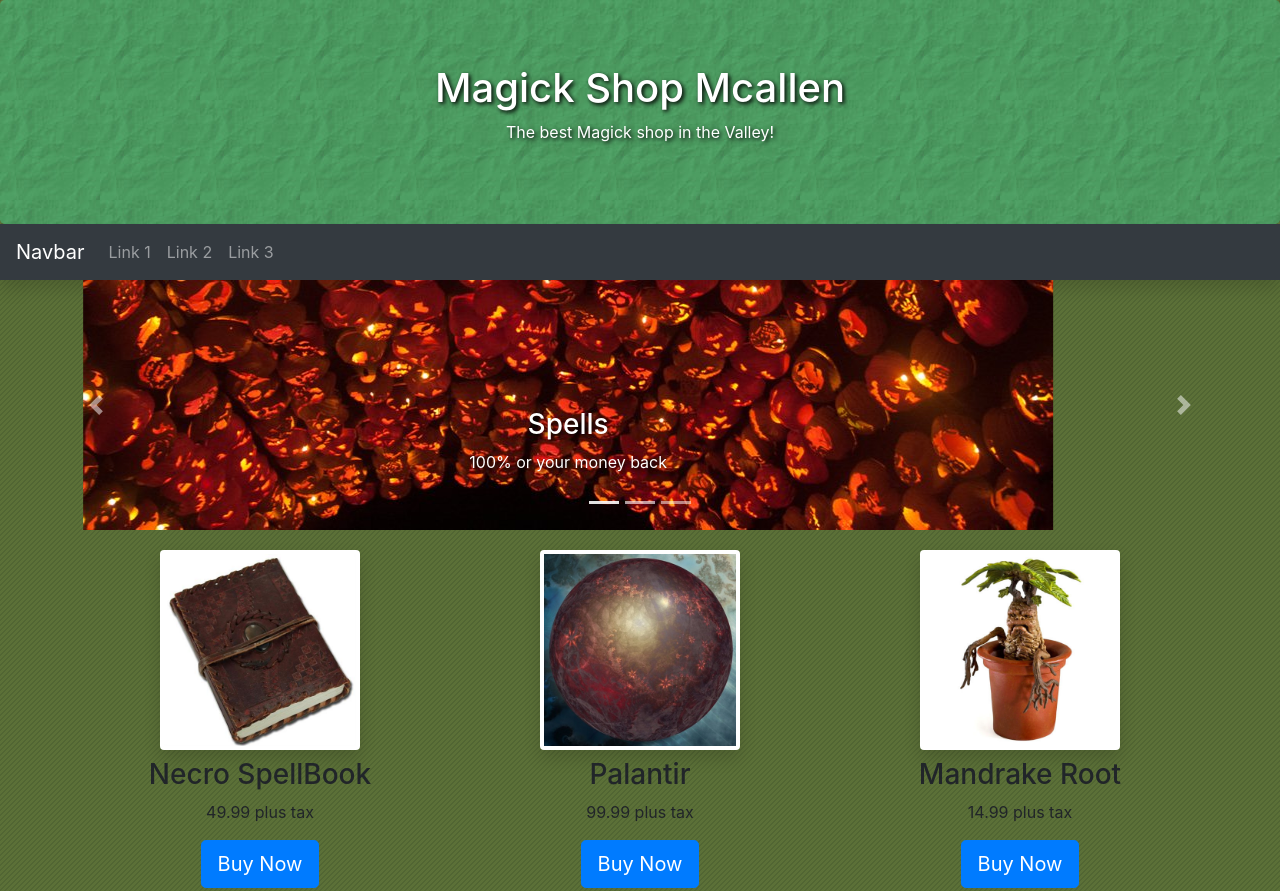
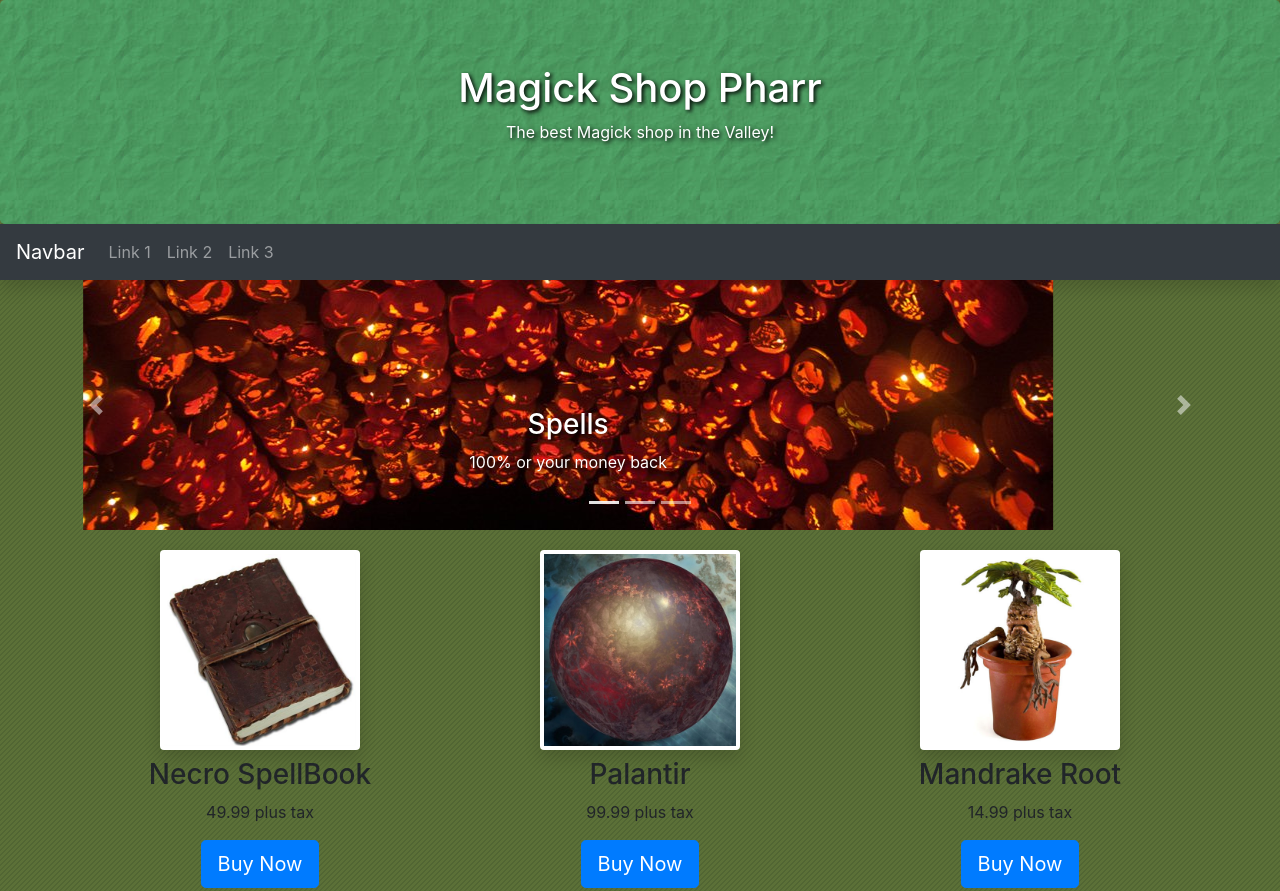
Before and after one commit to nhinojosa/nhinojosa.github.io, a plain HTML site: page bootstrapdemo/index.html in a window 1280 px wide. Shown: the top 891 px of the page. Drawn offline with nearby package versions, Linux system fonts and the light colour scheme.

Commit message:
changed city

```diff
--- a/bootstrapdemo/index.html
+++ b/bootstrapdemo/index.html
@@ -13,7 +13,7 @@
 <body>
 
 <div class="jumbotron text-center banner">
-    <h1>Magick Shop Mcallen</h1>
+    <h1>Magick Shop Pharr</h1>
     <p>The best Magick shop in the Valley!</p>
 </div>
 
```
